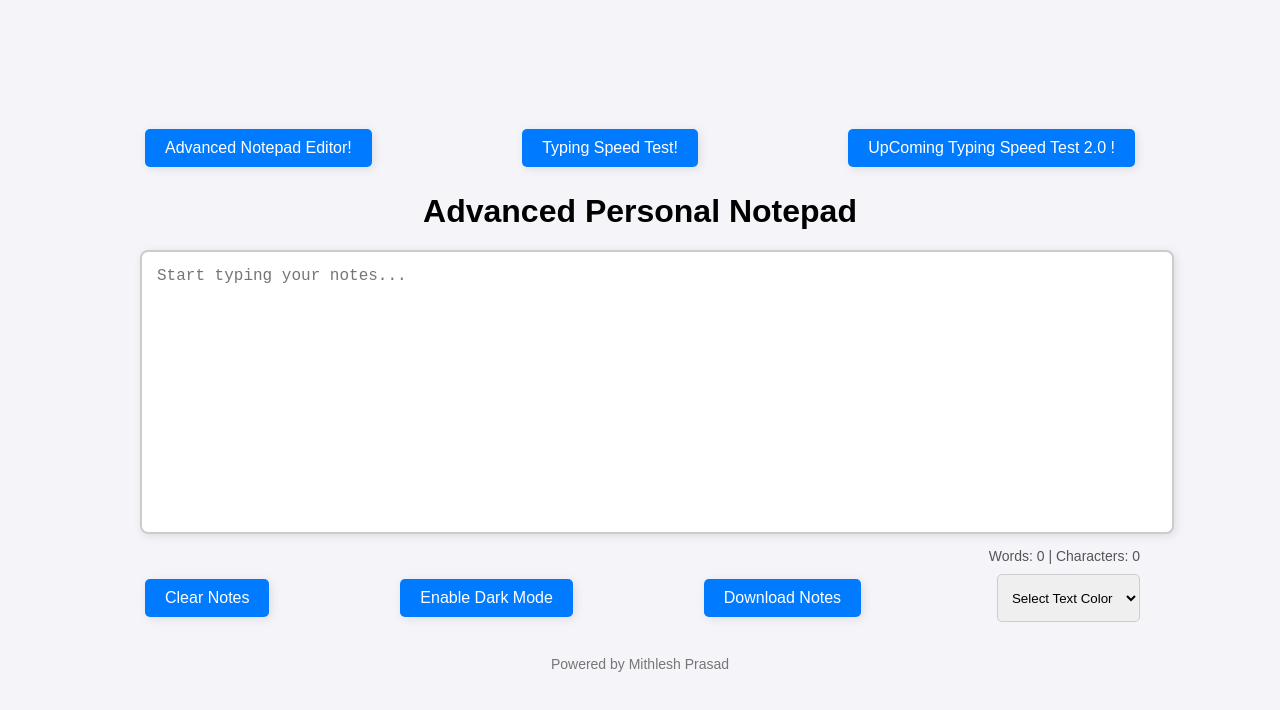
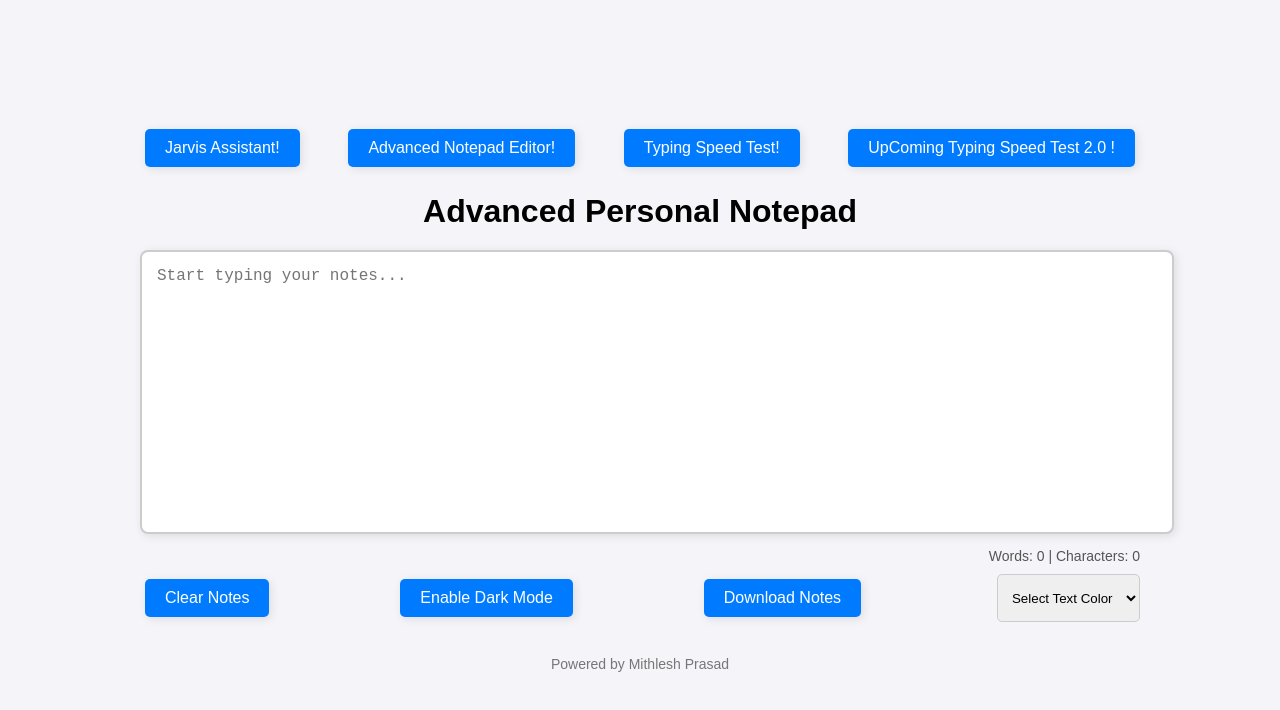
Before and after one commit to mithleshprasad/Advanced-Personal-Notepad, a plain HTML site: page index.html in a window 1280 px wide. Drawn offline with Linux system fonts and the light colour scheme.

Commit message:
Jarvis Assistant

```diff
--- a/index.html
+++ b/index.html
@@ -99,6 +99,9 @@
 <body>
   <div class="container">
     <div class="buttons">
+         <a href="https://mithleshassistant.netlify.app/">
+    <button>Jarvis Assistant!</button>
+</a>
     <a href="Advanced-Notepad-Editor.html">
         <button>Advanced Notepad Editor!</button>
     </a>
@@ -108,6 +111,7 @@
    <a href="typing.html">
     <button>UpComing Typing Speed Test 2.0 !</button>
 </a>
+
 
 </div>
     <h1>Advanced Personal Notepad</h1>
```
